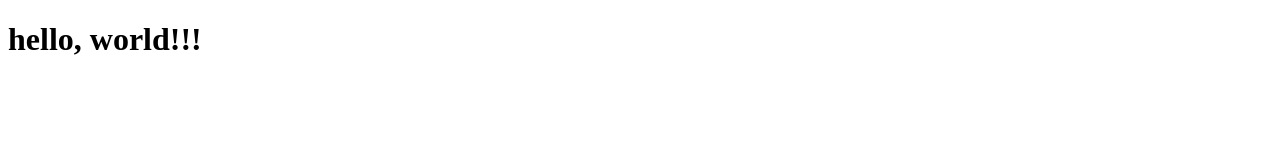
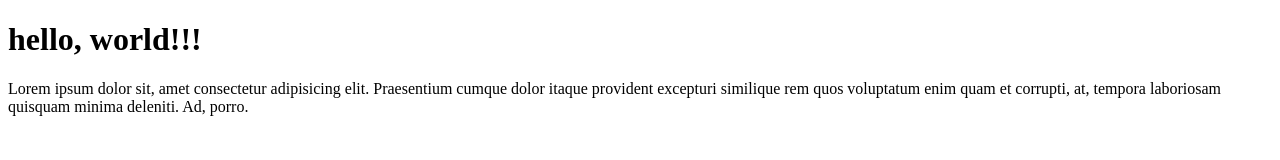
Before and after one commit to Nesanta/test, a plain HTML site: page index.html in a window 1280 px wide. Drawn offline with Linux system fonts and the light colour scheme.

Commit message:
Add p tag

```diff
--- a/index.html
+++ b/index.html
@@ -9,5 +9,6 @@
 </head>
 <body>
   <h1>hello, world!!!</h1>
+  <p>Lorem ipsum dolor sit, amet consectetur adipisicing elit. Praesentium cumque dolor itaque provident excepturi similique rem quos voluptatum enim quam et corrupti, at, tempora laboriosam quisquam minima deleniti. Ad, porro.</p>
 </body>
 </html>
```
